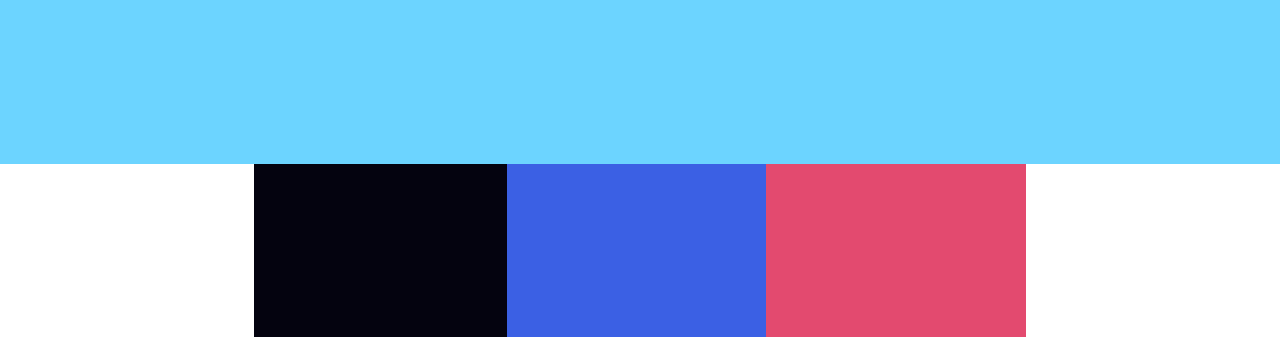
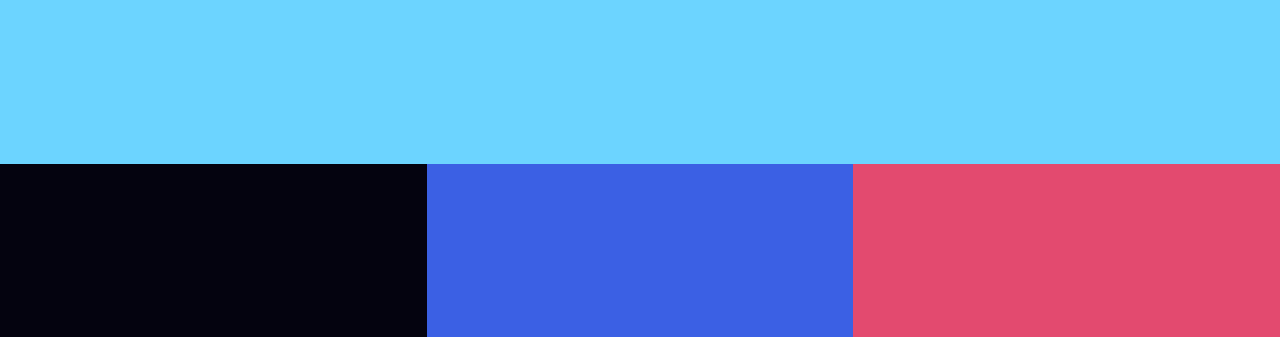
Before and after one commit to blairjackson/colour_changer, a plain HTML site: page index.html in a window 1280 px wide. Shown: the part 236-573 px from the top of the page. Drawn offline with nearby package versions, Linux system fonts and the light colour scheme.

Commit message:
fixed width on flex box

```diff
--- a/index.html
+++ b/index.html
@@ -23,7 +23,7 @@
 
 
 
-  <title>Template</title>
+  <title>Colour changer</title>
 </head>
 
 <body>
--- a/main.css
+++ b/main.css
@@ -61,6 +61,7 @@ to use the var (variables from :root up above)
 .colour_squares{
   height:100%;
   display: flex;
+  width:100%;
   flex-wrap: wrap;
   text-align: center;
   justify-content: center;
```
